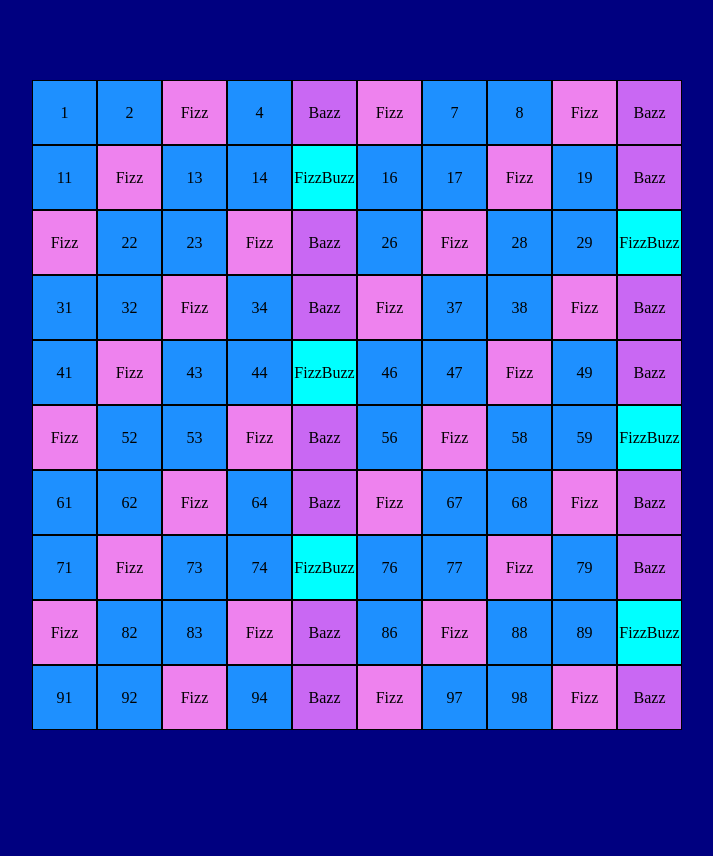
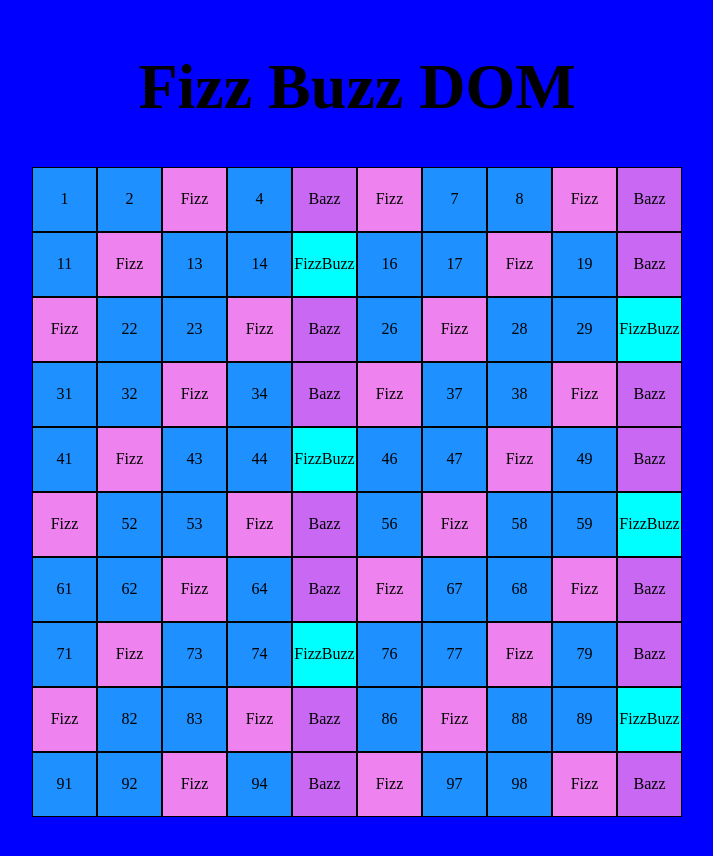
Before and after one commit to Huntney1/js-fizzbuzz, a plain HTML site: page index.html in a window 1280 px wide. Shown: the whole page, without its empty margins (283-996 px from the left). Before the commit the page ends 810 px from the top, so only its background shows below. Drawn offline with Linux system fonts and the light colour scheme.

Commit message:
fine esercizio

```diff
--- a/css/style.css
+++ b/css/style.css
@@ -5,7 +5,15 @@
 }
 
 body {
-    background-color: navy;
+    background-color: blue;
+}
+
+h1{
+    text-align: center;
+    margin: 1% 0% 0%;
+    position: relative;
+    top: 37px;
+    font-size: 4em;
 }
 
 .container {
--- a/index.html
+++ b/index.html
@@ -7,11 +7,16 @@
     <meta name="viewport" content="width=device-width, initial-scale=1.0">
     <title>FizzBuzz</title>
 
+    <meta name="author"  content="Simone_Fera">
+    <meta name="description" content="Exercise created using HTML CSS and JS">
     <link rel="stylesheet" href="./css/style.css">
 
 </head>
 
 <body>
+    <div>
+        <h1>Fizz Buzz DOM</h1>
+    </div>
     <div id="box" class="container">
 
 
```
